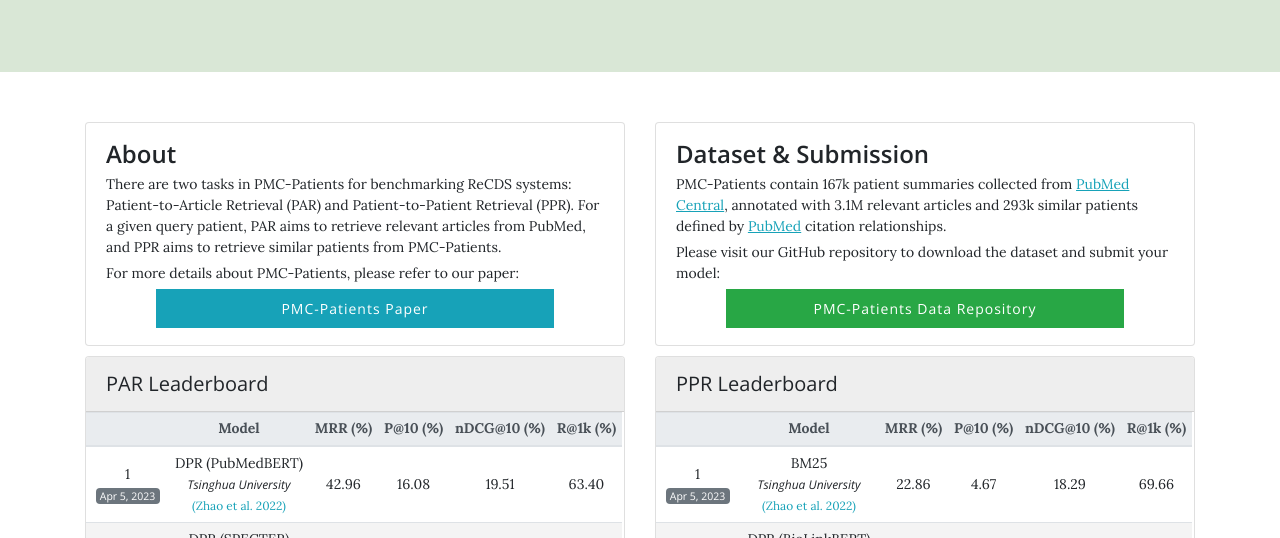
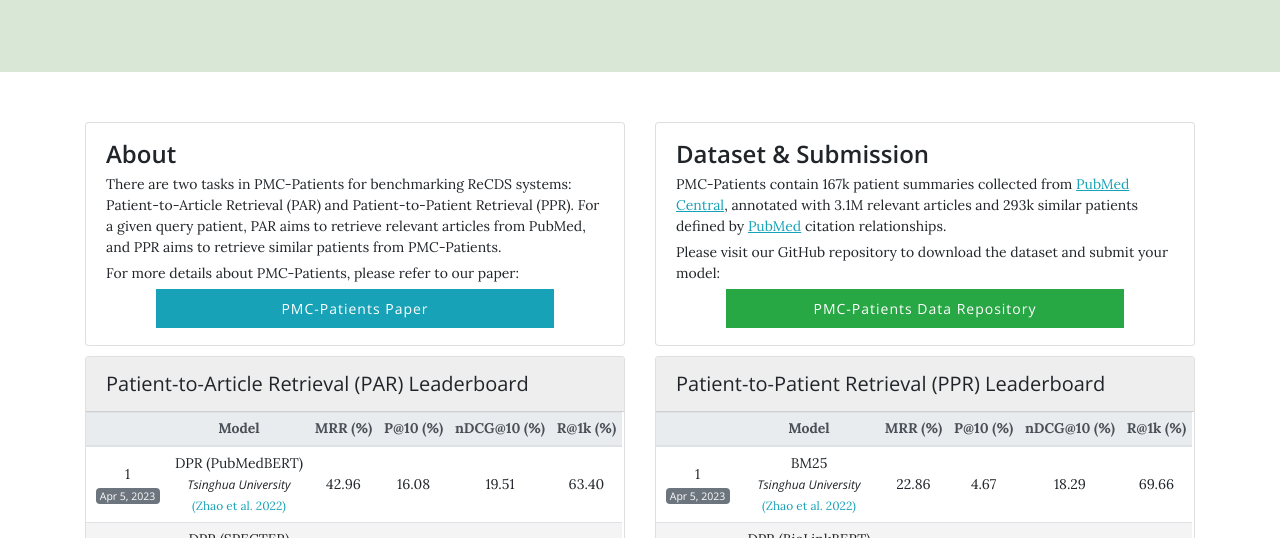
Before and after one commit to pmc-patients/pmc-patients.github.io, a plain HTML site: page index.html in a window 1280 px wide. Shown: the part 262-800 px from the top of the page. Drawn offline with nearby package versions, Linux system fonts and the light colour scheme.

Commit message:
Revise html

```diff
--- a/index.html
+++ b/index.html
@@ -76,7 +76,7 @@
 <div class="col-lg-6">
   <div class="card card-outline-secondary">
     <div class="card-header">
-      PAR Leaderboard
+      Patient-to-Article Retrieval (PAR) Leaderboard
     </div>
     <div class="card-body">
       <table class="table table-responsive">
@@ -168,7 +168,7 @@
 <div class="col-lg-6">
   <div class="card card-outline-secondary">
     <div class="card-header">
-      PPR Leaderboard
+      Patient-to-Patient Retrieval (PPR) Leaderboard
     </div>
     <div class="card-body">
       <table class="table table-responsive">
```
